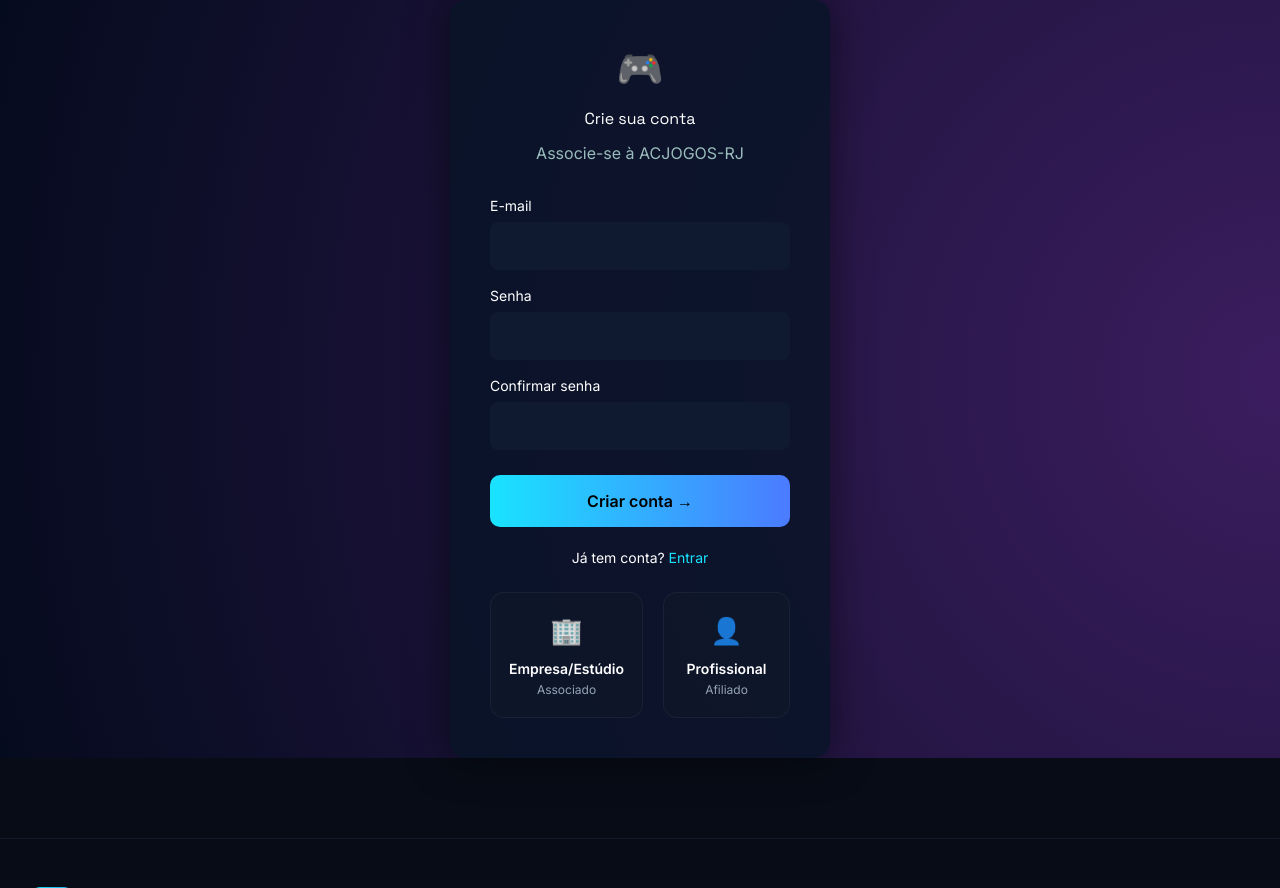
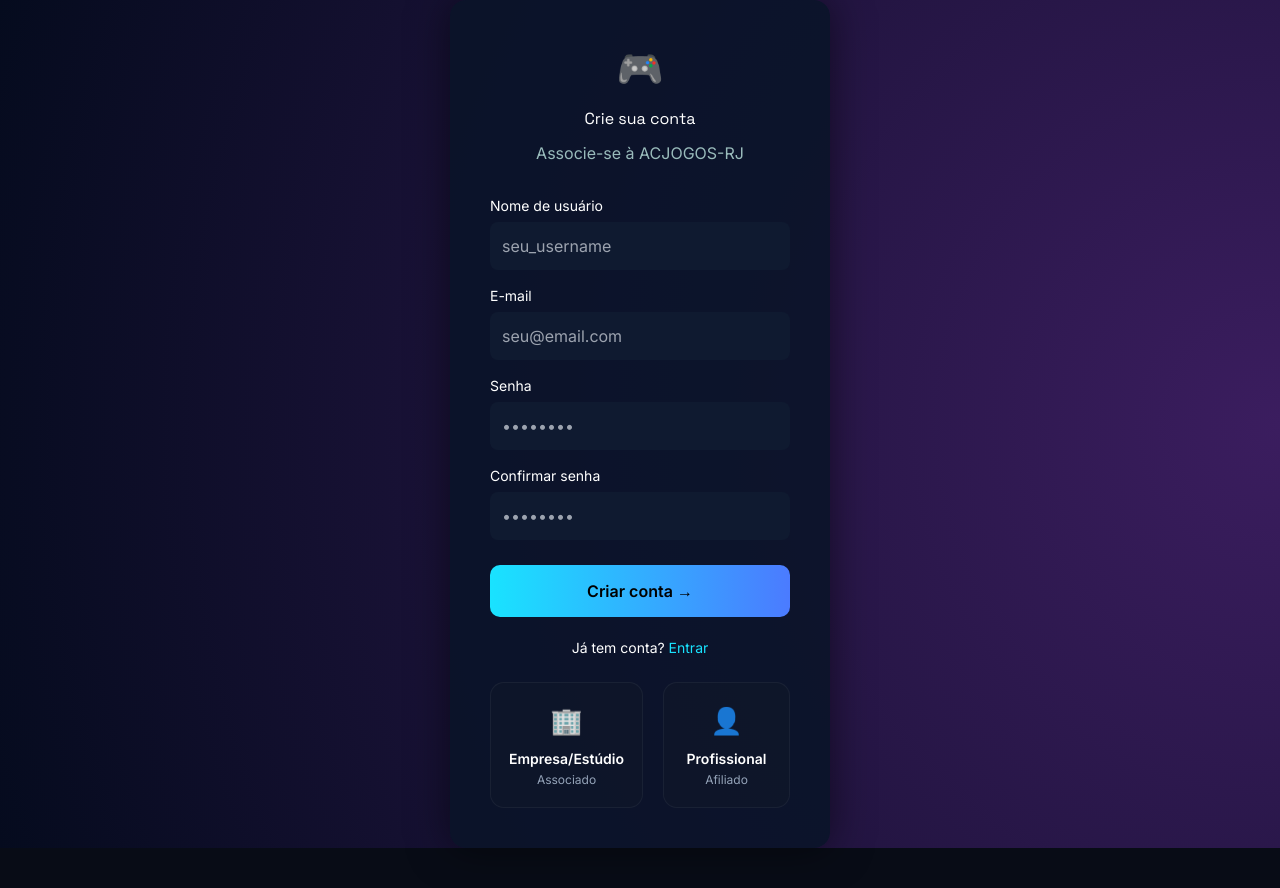
Before and after one commit to thiago-de-mattos/Projeto-Integrador, a Django app: page /cadastro_teste/ in a window 1280 px wide. Shown: the part 65-953 px from the top of the page. Run offline with Django 5.2, Linux system fonts and the light colour scheme; some libraries are stand-ins or nearby versions.

Commit message:
refactor: reorganizar estilos e melhorar a estrutura do formulário de cadastro

```diff
--- a/templates/cadastro_teste.html
+++ b/templates/cadastro_teste.html
@@ -4,7 +4,7 @@
 
 <style>
     .auth-wrapper {
-        min-height: calc(100vh - 160px); /* ajusta se navbar/footer forem maiores */
+        min-height: calc(100vh - 160px);
         display: flex;
         align-items: center;
         justify-content: center;
@@ -87,6 +87,7 @@
         font-size: 14px;
         text-align: center;
     }
+
     .options {
         display: flex;
         gap: 20px;
@@ -124,7 +125,6 @@
         color: #94a3b8;
         margin-top: 2px;
     }
-
 </style>
 
 <div class="auth-wrapper">
@@ -134,17 +134,22 @@
         <h1>Crie sua conta</h1>
         <p>Associe-se à ACJOGOS-RJ</p>
 
-        <form method="post">
+        <form method="post" action="{% url 'cadastro_teste' %}">
             {% csrf_token %}
 
+            <label>Nome de usuário</label>
+            <input type="text" name="username" placeholder="seu_username"
+                   value="{{ username|default:'' }}" required>
+
             <label>E-mail</label>
-            <input type="email" name="email" required>
+            <input type="email" name="email" placeholder="seu@email.com"
+                   value="{{ email|default:'' }}" required>
 
             <label>Senha</label>
-            <input type="password" name="password" required>
+            <input type="password" name="password" placeholder="••••••••" required>
 
             <label>Confirmar senha</label>
-            <input type="password" name="password2" required>
+            <input type="password" name="password2" placeholder="••••••••" required>
 
             {% if error %}
                 <div class="error">{{ error }}</div>
@@ -157,6 +162,7 @@
             Já tem conta?
             <a href="{% url 'login_teste' %}">Entrar</a>
         </div>
+
         <div class="options">
             <div class="option-card">
                 <div class="option-icon">🏢</div>
```
Lines whose indentation alone changed are shown as unchanged.
